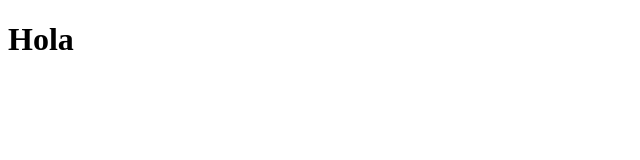
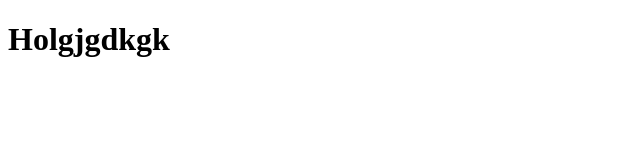
Before and after one commit to BorjaCaride/Tarea1.7, a plain HTML site: page index.html in a window 1280 px wide. Shown: the whole page, without its empty margins (0-640 px from the left). Drawn offline with Linux system fonts and the light colour scheme.

Commit message:
Update index.html

```diff
--- a/index.html
+++ b/index.html
@@ -7,6 +7,6 @@
     <title>Document</title>
 </head>
 <body>
-    <h1>Hola</h1>
+    <h1>Holgjgdkgk</h1>
 </body>
 </html>
```
